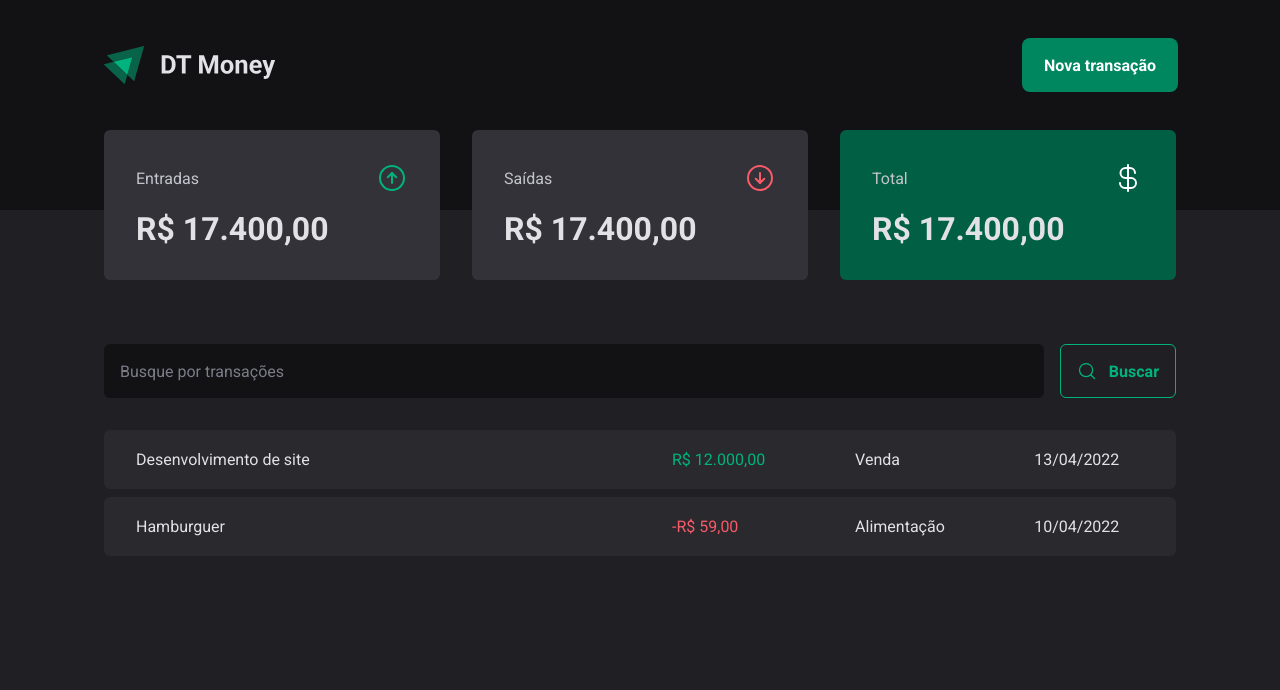
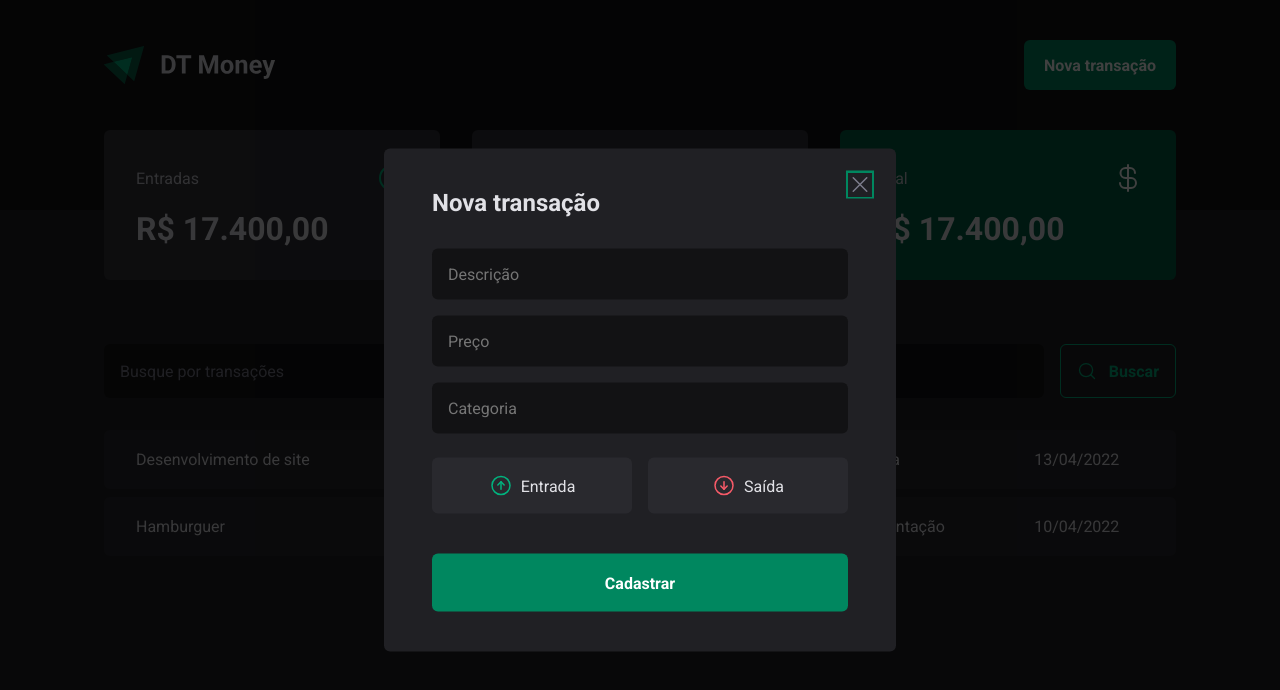
Before and after one commit to paulo3g/dt-money-app, a React (Vite) app: page / in a window 1280 px wide. Both pictures are taken after a click on the button "Nova transação". Shown: the top 690 px of the page. Built offline with nearby package versions, Linux system fonts and the light colour scheme.

Commit message:
feat: add NewTransactionModal component

```diff
--- a/package.json
+++ b/package.json
@@ -11,6 +11,8 @@
     "preview": "vite preview"
   },
   "dependencies": {
+    "@radix-ui/react-dialog": "^1.0.5",
+    "@radix-ui/react-radio-group": "^1.1.3",
     "phosphor-react": "^1.4.1",
     "react": "^18.2.0",
     "react-dom": "^18.2.0",
--- a/src/components/Header/index.tsx
+++ b/src/components/Header/index.tsx
@@ -1,4 +1,6 @@
+import * as Dialog from '@radix-ui/react-dialog'
 import { HeaderContainer, HeaderContent, NewTransactionButton } from './styles'
+import { NewTransactionModal } from '../NewTransactionModal'
 
 export function Header() {
   return (
@@ -6,7 +8,13 @@
       <HeaderContent>
         <img src="/assets/logo.svg" alt="" />
 
-        <NewTransactionButton>Nova transação</NewTransactionButton>
+        <Dialog.Root>
+          <Dialog.Trigger asChild>
+            <NewTransactionButton>Nova transação</NewTransactionButton>
+          </Dialog.Trigger>
+
+          <NewTransactionModal />
+        </Dialog.Root>
       </HeaderContent>
     </HeaderContainer>
   )
--- /dev/null
+++ b/src/components/NewTransactionModal/index.tsx
@@ -0,0 +1,45 @@
+import * as Dialog from '@radix-ui/react-dialog'
+import {
+  CloseButton,
+  Content,
+  Overlay,
+  TransactionType,
+  TransactionTypeButton,
+} from './styles'
+import { ArrowCircleDown, ArrowCircleUp, X } from 'phosphor-react'
+
+export function NewTransactionModal() {
+  return (
+    <Dialog.Portal>
+      <Overlay />
+
+      <Content>
+        <Dialog.Title>Nova transação</Dialog.Title>
+
+        <CloseButton>
+          <X size={24} />
+        </CloseButton>
+
+        <form>
+          <input type="text" placeholder="Descrição" required />
+          <input type="number" placeholder="Preço" required />
+          <input type="text" placeholder="Categoria" required />
+
+          <TransactionType>
+            <TransactionTypeButton variant="income" value="income">
+              <ArrowCircleUp size={24} />
+              Entrada
+            </TransactionTypeButton>
+
+            <TransactionTypeButton variant="outcome" value="outcome">
+              <ArrowCircleDown size={24} />
+              Saída
+            </TransactionTypeButton>
+          </TransactionType>
+
+          <button type="submit">Cadastrar</button>
+        </form>
+      </Content>
+    </Dialog.Portal>
+  )
+}
--- /dev/null
+++ b/src/components/NewTransactionModal/styles.ts
@@ -0,0 +1,115 @@
+import styled from 'styled-components'
+
+import * as Dialog from '@radix-ui/react-dialog'
+import * as RadioGroup from '@radix-ui/react-radio-group'
+
+export const Overlay = styled(Dialog.Overlay)`
+  position: fixed;
+  width: 100vw;
+  height: 100vh;
+  inset: 0;
+  background: rgba(0, 0, 0, 0.75);
+`
+
+export const Content = styled(Dialog.Content)`
+  min-width: 32rem;
+  border-radius: 6px;
+  padding: 2.5rem 3rem;
+  background: ${({ theme }) => theme['gray-800']};
+
+  position: fixed;
+  top: 50%;
+  left: 50%;
+  transform: translate(-50%, -50%);
+
+  form {
+    margin-top: 2rem;
+
+    display: flex;
+    flex-direction: column;
+    gap: 1rem;
+
+    input {
+      border-radius: 6px;
+      border: 0;
+      background: ${({ theme }) => theme['gray-900']};
+      color: ${({ theme }) => theme['gray-300']};
+      padding: 1rem;
+
+      ::placeholder {
+        color: ${({ theme }) => theme['gray-500']};
+      }
+    }
+
+    button[type='submit'] {
+      height: 58px;
+      border: 0;
+      background: ${({ theme }) => theme['green-500']};
+      color: ${({ theme }) => theme.white};
+      font-weight: bold;
+      padding: 0 1.25rem;
+      border-radius: 6px;
+      margin-top: 1.5rem;
+
+      &:hover {
+        background: ${({ theme }) => theme['green-700']};
+        transition: background-color 0.2s;
+      }
+    }
+  }
+`
+
+export const CloseButton = styled(Dialog.Close)`
+  position: absolute;
+  background: transparent;
+  border: 0;
+  top: 1.5rem;
+  right: 1.5rem;
+  color: ${({ theme }) => theme['gray-500']};
+  line-height: 0;
+`
+
+export const TransactionType = styled(RadioGroup.Root)`
+  display: grid;
+  grid-template-columns: repeat(2, 1fr);
+  gap: 1rem;
+  margin-top: 0.5rem;
+`
+
+interface TransactionTypeButtonProps {
+  variant: 'income' | 'outcome'
+}
+
+export const TransactionTypeButton = styled(
+  RadioGroup.Item,
+)<TransactionTypeButtonProps>`
+  background: ${({ theme }) => theme['gray-700']};
+  padding: 1rem;
+  display: flex;
+  align-items: center;
+  justify-content: center;
+  gap: 0.5rem;
+  border: 0;
+  border-radius: 6px;
+  color: ${({ theme }) => theme['gray-100']};
+
+  svg {
+    color: ${({ theme, variant }) =>
+      variant === 'income' ? theme['green-300'] : theme['red-300']};
+  }
+
+  &[data-state='unchecked']:hover {
+    background: ${({ theme }) => theme['gray-600']};
+    transition: background-color 0.2s;
+  }
+
+  &[data-state='checked'] {
+    color: ${({ theme }) => theme.white};
+    background: ${({ theme, variant }) =>
+      variant === 'income' ? theme['green-500'] : theme['red-500']};
+
+    svg {
+      color: ${({ theme }) => theme.white};
+    }
+  }
+`
```
Also changed, not shown: 1 other file (tests, documents, lock files or other folders).
